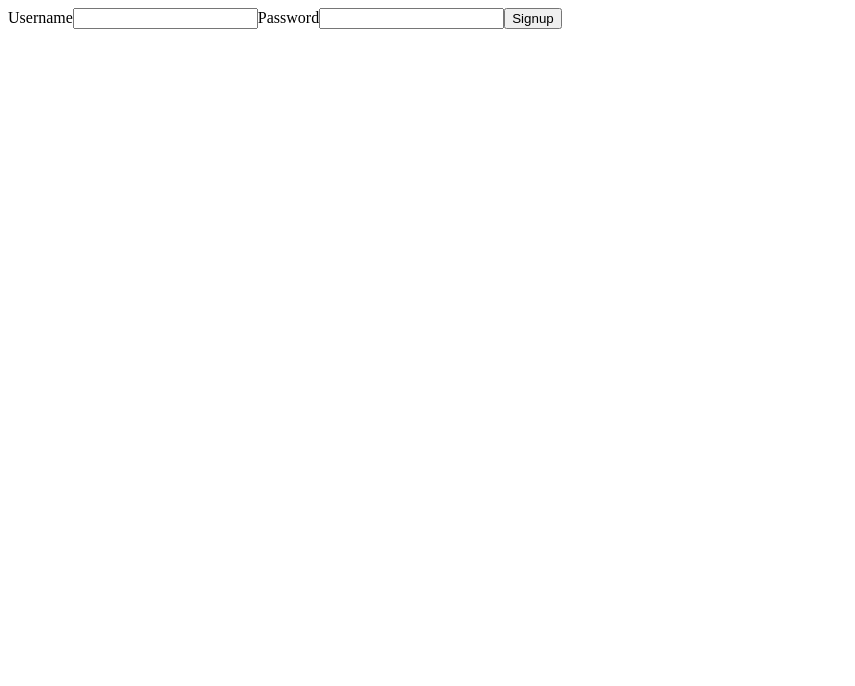
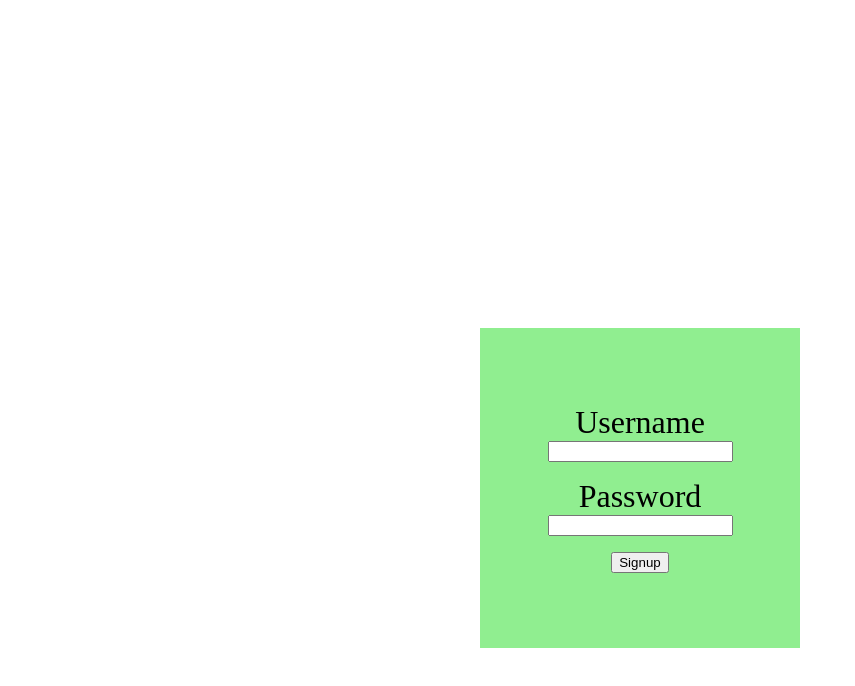
Before and after one commit to Shimmybot/Hackworld, a React (Create React App) app: page /signup in a window 1280 px wide. Shown: the top 686 px of the page, without its empty margins (0-855 px from the left). Built offline with nearby package versions, Linux system fonts and the light colour scheme.

Commit message:
skill attacking functionality

```diff
--- a/src/Pages/Login.js
+++ b/src/Pages/Login.js
@@ -1,6 +1,7 @@
 import { useRef } from "react";
 import axios from "axios";
 import { useNavigate } from "react-router-dom";
+import "./login.scss";
 
 export default function Login() {
   const form = useRef();
@@ -16,15 +17,18 @@ export default function Login() {
       .then((response) => {
         sessionStorage.setItem("loginToken", response.data.token);
         navigate("/");
+      })
+      .catch((error) => {
+        console.log(error);
       });
   };
   return (
-    <div>
-      <form ref={form} onSubmit={handleSubmit}>
-        <label>Username</label>
-        <input name="username" />
-        <label>Password</label>
-        <input name="password" type="password" />
+    <div className="login__container">
+      <form ref={form} onSubmit={handleSubmit} className="login__card">
+        <label className="login__label">{">"}Username</label>
+        <input name="username" className="login__field" />
+        <label className="login__label">{">"}Password</label>
+        <input name="password" type="password" className="login__field" />
         <button type="submit">Login</button>
       </form>
     </div>
--- a/src/Pages/Signup.js
+++ b/src/Pages/Signup.js
@@ -1,6 +1,7 @@
 import { useRef } from "react";
 import { redirect, useNavigate } from "react-router-dom";
 import axios from "axios";
+import "./signup.scss";
 
 export default function Signup() {
   const form = useRef();
@@ -23,12 +24,12 @@ export default function Signup() {
       });
   };
   return (
-    <div>
-      <form ref={form} onSubmit={handleSubmit}>
-        <label>Username</label>
-        <input name="username" />
-        <label>Password</label>
-        <input name="password" type="password" />
+    <div className="signup__container">
+      <form ref={form} onSubmit={handleSubmit} className="signup__card">
+        <label className="signup__label">Username</label>
+        <input name="username" className="signup__field" />
+        <label className="signup__label">Password</label>
+        <input name="password" type="password" className="signup__field" />
         <button type="submit">Signup</button>
       </form>
     </div>
--- /dev/null
+++ b/src/Pages/login.scss
@@ -0,0 +1,28 @@
+.login {
+  &__container {
+    display: flex;
+    justify-content: center;
+    padding: 20rem;
+  }
+  &__card {
+    display: flex;
+    flex-direction: column;
+    background-color: lightgreen;
+    width: 20rem;
+    height: 20rem;
+    justify-content: center;
+    align-items: center;
+  }
+  &__link {
+    padding: 1rem;
+    font-size: 4rem;
+    text-decoration: none;
+    color: black;
+  }
+  &__field {
+    margin-bottom: 1rem;
+  }
+  &__label {
+    font-size: 2rem;
+  }
+}
--- /dev/null
+++ b/src/Pages/signup.scss
@@ -0,0 +1,28 @@
+.signup {
+  &__container {
+    display: flex;
+    justify-content: center;
+    padding: 20rem;
+  }
+  &__card {
+    display: flex;
+    flex-direction: column;
+    background-color: lightgreen;
+    width: 20rem;
+    height: 20rem;
+    justify-content: center;
+    align-items: center;
+  }
+  &__link {
+    padding: 1rem;
+    font-size: 4rem;
+    text-decoration: none;
+    color: black;
+  }
+  &__field {
+    margin-bottom: 1rem;
+  }
+  &__label {
+    font-size: 2rem;
+  }
+}
--- a/src/components/PageContainer/PageContainer.js
+++ b/src/components/PageContainer/PageContainer.js
@@ -35,7 +35,7 @@ export default function PageContainer() {
       await setImage(img);
     };
     if (currentPage !== undefined) {
-      setImg();
+      setImg("");
     }
   }, [currentPage, pageImage]);
 
@@ -45,8 +45,12 @@ export default function PageContainer() {
     return (
       <div className="login__container">
         <div className="login__card">
-          <Link to="/login">Login</Link>
-          <Link to="/signup">Signup</Link>
+          <Link to="/login" className="login__link">
+            {"> "}Login
+          </Link>
+          <Link to="/signup" className="login__link">
+            {"> "}Signup
+          </Link>
         </div>
       </div>
     );
@@ -59,7 +63,7 @@ export default function PageContainer() {
   }
   return (
     <div id="container" className="game__container">
-      <SkillContainer />
+      <SkillContainer currentPage={currentPage} />
       <PlayContainer setServer={setServer} />
       <ServerContainer
         servers={servers}
--- a/src/components/PageContainer/pageContainer.scss
+++ b/src/components/PageContainer/pageContainer.scss
@@ -1,11 +1,4 @@
-.login {
-  &__container {
-  }
-  &__card {
-    display: flex;
-    flex-direction: column;
-  }
-}
+
 
 .game {
   &__container {
--- a/src/components/SkillContainer/SkillContainer.js
+++ b/src/components/SkillContainer/SkillContainer.js
@@ -2,9 +2,44 @@ import { useEffect, useState } from "react";
 import "./skillContainer.scss";
 import axios from "axios";
 
-export default function SkillContainer() {
+export default function SkillContainer({ currentPage }) {
   const [skills, setSkills] = useState([]);
-  const handleSkill = () => {};
+  const [attacking, setAttacking] = useState(false);
+  const [usedSkill, setSkill] = useState();
+
+  const handleSkill = (event) => {
+    setSkill(event.target.textContent);
+    setAttacking(true);
+  };
+
+  useEffect(() => {
+    console.log(usedSkill);
+    console.log(attacking);
+    if (attacking === true) {
+      const damage = skills.find(
+        (element) => element.skill_name === usedSkill
+      ).damage;
+      axios
+        .post(
+          `http://localhost:8080/api/servers/${currentPage.id}`,
+          {
+            damage: damage,
+          },
+
+          {
+            headers: {
+              authorization: `Bearer ${sessionStorage.getItem("loginToken")}`,
+            },
+          }
+        )
+        .then((result) => {
+          console.log(result);
+        });
+    }
+    setSkill("");
+    setAttacking(false);
+  }, [attacking]);
+
   useEffect(() => {
     axios
       .get(`http://localhost:8080/api/users/skills`, {
@@ -13,7 +48,6 @@ export default function SkillContainer() {
         },
       })
       .then((response) => {
-        console.log(response.data);
         const tmpSkills = [skills, ...response.data];
         tmpSkills.shift();
         setSkills(tmpSkills);
@@ -26,7 +60,7 @@ export default function SkillContainer() {
         <ul className="skill__list">
           {skills.map((element) => {
             return (
-              <li>
+              <li key={element.id}>
                 <div onClick={handleSkill}>{element.skill_name}</div>
               </li>
             );
```
